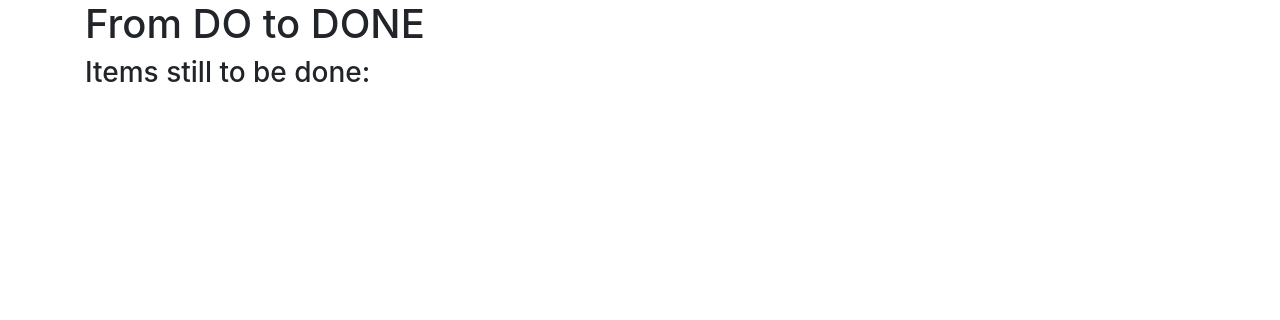
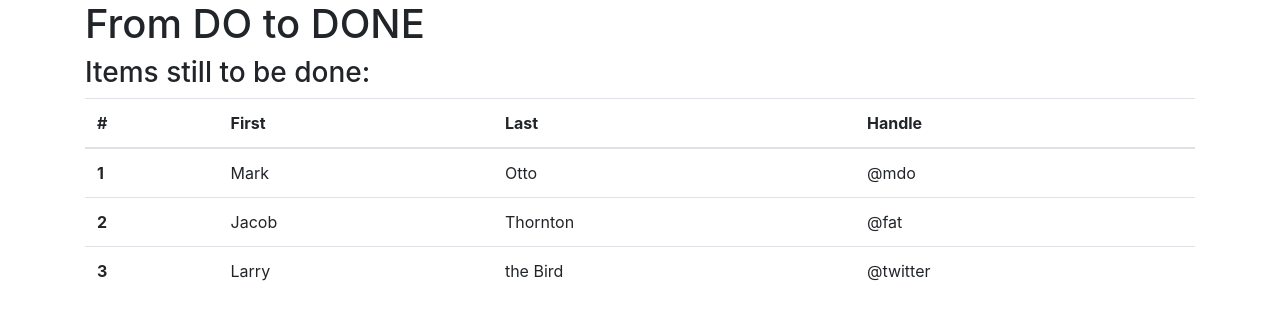
Before and after one commit to TimBiden/todo-react, a React (Create React App) app: page / in a window 1280 px wide. Shown: the top 320 px of the page. Built offline with nearby package versions, Linux system fonts and the light colour scheme.

Commit message:
Generic table data & layout.

```diff
--- a/src/components/toDoList.jsx
+++ b/src/components/toDoList.jsx
@@ -9,7 +9,39 @@
     handleComplete = toDo => {};
     render() {
         return (
-            <h3>Items still to be done:</h3>
+            <div>
+                <h3>Items still to be done:</h3>
+                <table className="table">
+                    <thead>
+                        <tr>
+                            <th scope="col">#</th>
+                            <th scope="col">First</th>
+                            <th scope="col">Last</th>
+                            <th scope="col">Handle</th>
+                        </tr>
+                    </thead>
+                    <tbody>
+                        <tr>
+                            <th scope="row">1</th>
+                            <td>Mark</td>
+                            <td>Otto</td>
+                            <td>@mdo</td>
+                        </tr>
+                        <tr>
+                            <th scope="row">2</th>
+                            <td>Jacob</td>
+                            <td>Thornton</td>
+                            <td>@fat</td>
+                        </tr>
+                        <tr>
+                            <th scope="row">3</th>
+                            <td>Larry</td>
+                            <td>the Bird</td>
+                            <td>@twitter</td>
+                        </tr>
+                    </tbody>
+                </table>
+            </div>
         );
     }
 }
```
